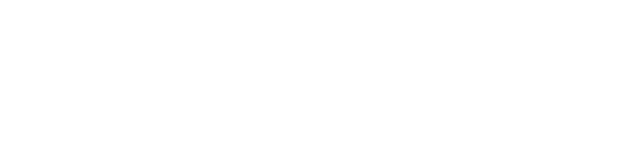
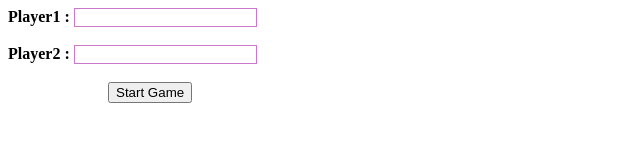
Before and after one commit to acciojob/tictactoe-Priyam8878, a website: page main.html in a window 1280 px wide. Shown: the whole page, without its empty margins (0-640 px from the left). Drawn offline with Linux system fonts and the light colour scheme.

Commit message:
created a submission

```diff
--- a/main.html
+++ b/main.html
@@ -8,6 +8,16 @@
 
 <body>
 	<!-- the entire body must be written by student -->
+	<div class="container">
+       <b>Player1 :</b> <input type="text" class="inp" id="player-1">
+        <br>
+        <br>
+       <b>Player2 :</b> <input type="text"class="inp" id="player-2">
+       <br>
+       <br>
+       <button id="submit">Start Game</button>
+
+    </div>
     <script type="text/javascript" src="./script.js">
 </script>
 
--- a/styles.css
+++ b/styles.css
@@ -1 +1,12 @@
 /*  your css code here. If applicable */
+.inp{
+        border: 1px solid rgb(201, 120, 202);
+    }
+    #submit{
+        margin: 0px 0px 0px 100px;
+
+    }
+button:hover {
+        background-color: rebeccapurple;
+
+    }
```
